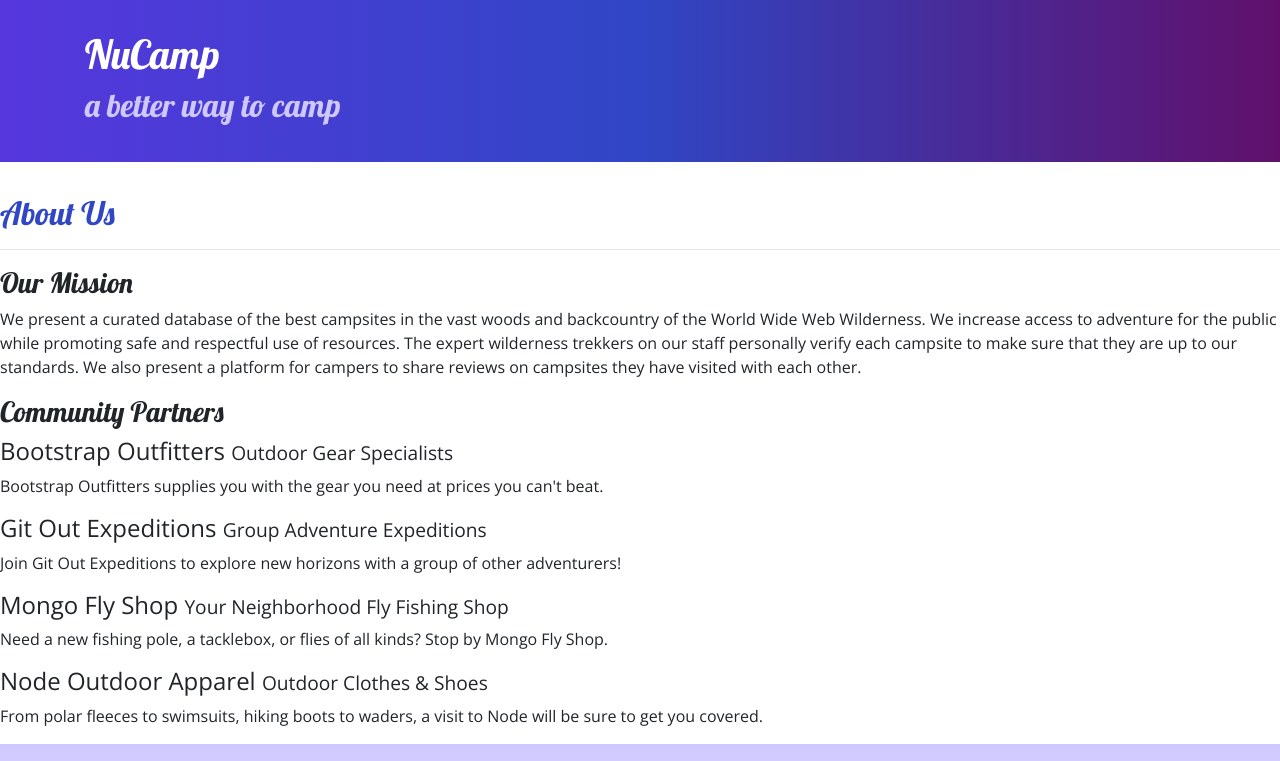
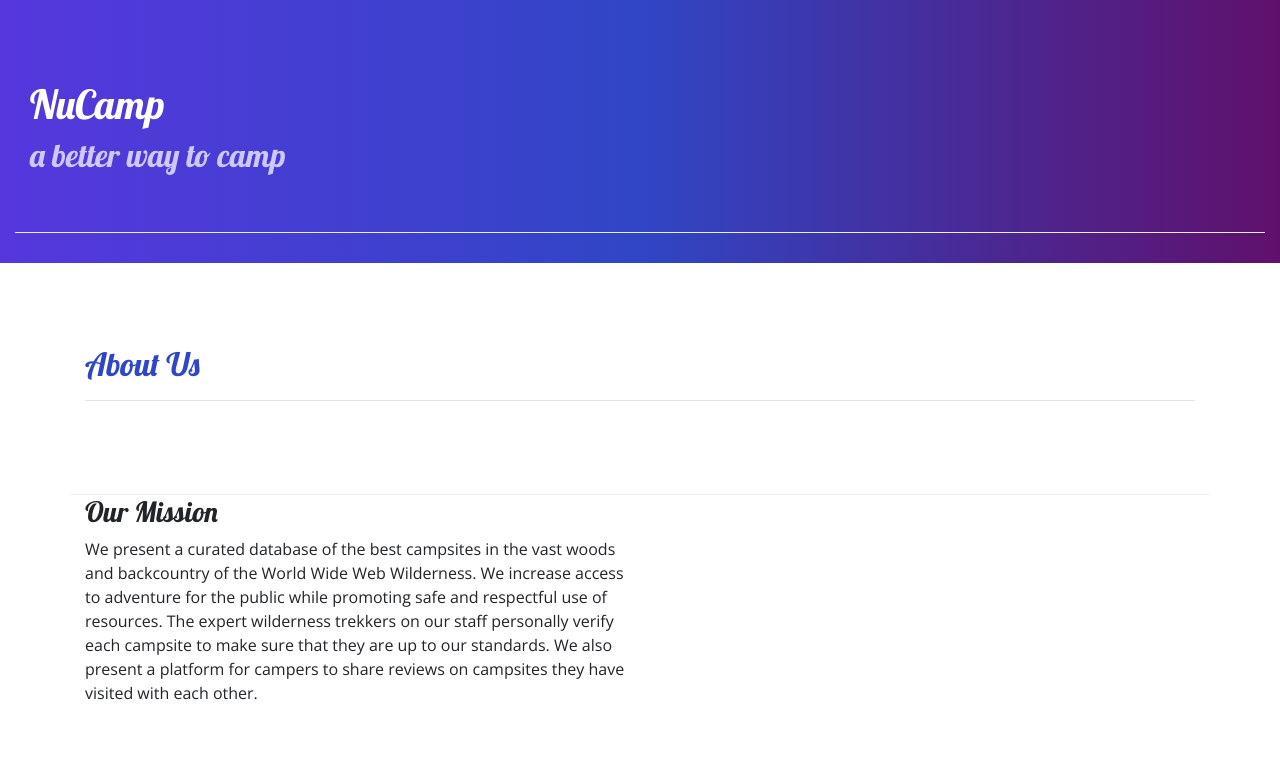
Before and after one commit to robbybates/Bootstrap-Project-Setup, a website: page aboutus.html in a window 1280 px wide. Shown: the top 761 px of the page. Drawn offline with nearby package versions, Linux system fonts and the light colour scheme.

Commit message:
added classes to P tags

```diff
--- a/aboutus.html
+++ b/aboutus.html
@@ -19,8 +19,8 @@
 <body>
 
     <header class="jumbotron jumbotron-fluid">
-        <div class="container">
-            <div class="row">
+        <div>
+            <div class="row row-content">
                 <div class="col">
                     <h1>NuCamp</h1>
                     <h2>a better way to camp</h2>
@@ -29,32 +29,32 @@
         </div>
     </header>
 
-    <div>
-        <div>
-            <div>
+    <div class="container">
+        <div class="row row-content">
+            <div class="col">
                <h2>About Us</h2>
                <hr />
             </div>
         </div>
 
-        <div>
-            <div>
+        <div class="row">
+            <div class="col-sm-6">
                 <h3>Our Mission</h3>
                 <p>We present a curated database of the best campsites in the vast woods and backcountry of the World Wide Web Wilderness. We increase access to adventure for the public while promoting safe and respectful use of resources. The expert wilderness trekkers on our staff personally verify each campsite to make sure that they are up to our standards. We also present a platform for campers to share reviews on campsites they have visited with each other.</p>
             </div>
         </div>
 
-        <div>
-            <div>
+        <div class="row row-content">
+            <div class="col">
                 <h3>Community Partners</h3>
                 <h4>Bootstrap Outfitters <small>Outdoor Gear Specialists</small></h4>
-                <p>Bootstrap Outfitters supplies you with the gear you need at prices you can't beat.</p>
+                <p class="d-none d-sm-block">Bootstrap Outfitters supplies you with the gear you need at prices you can't beat.</p>
                 <h4>Git Out Expeditions <small>Group Adventure Expeditions</small></h4>
-                <p>Join Git Out Expeditions to explore new horizons with a group of other adventurers!</p>
+                <p class="d-none d-sm-block">Join Git Out Expeditions to explore new horizons with a group of other adventurers!</p>
                 <h4>Mongo Fly Shop <small>Your Neighborhood Fly Fishing Shop</small></h4>
-                <p>Need a new fishing pole, a tacklebox, or flies of all kinds? Stop by Mongo Fly Shop.</p>
+                <p class="d-none d-sm-block">Need a new fishing pole, a tacklebox, or flies of all kinds? Stop by Mongo Fly Shop.</p>
                 <h4>Node Outdoor Apparel <small>Outdoor Clothes & Shoes</small></h4>
-                <p>From polar fleeces to swimsuits, hiking boots to waders, a visit to Node will be sure to get you covered.</p>
+                <p class="d-none d-sm-block">From polar fleeces to swimsuits, hiking boots to waders, a visit to Node will be sure to get you covered.</p>
             </div>
         </div>
     </div>
```
Also changed, not shown: index.html (+3 -3 lines).
